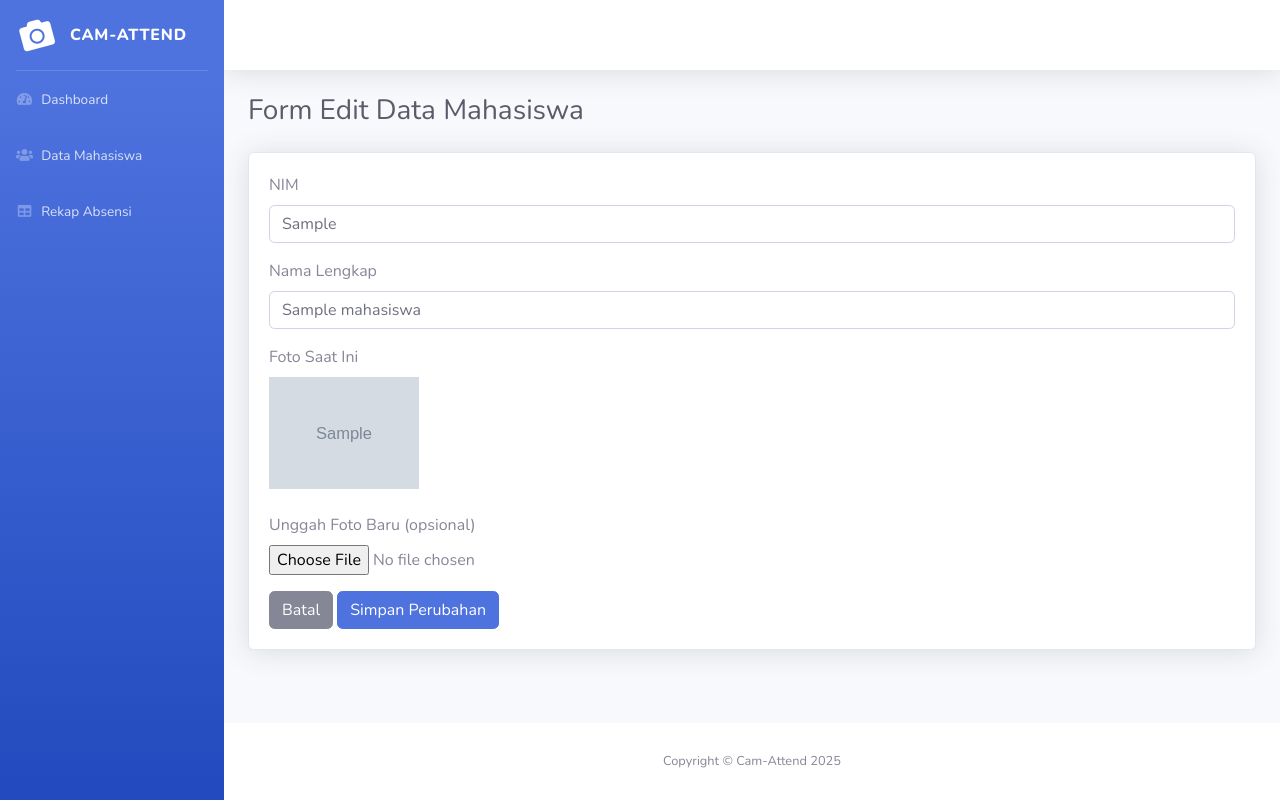
After one commit to rohmet/cam-attend, a Flask app: page /mahasiswa/edit/1 in a window 1280 px wide. The commit adds this page. Run offline with Flask 3, Linux system fonts and the light colour scheme; a user stored in the database is signed in; tables that the repository leaves empty hold one stand-in row (values such as "Sample post"); grey boxes marked "Sample" are stand-in pictures; some libraries are stand-ins or nearby versions.

Commit message:
feat: add edit and delete functionality for mahasiswa data

```diff
--- a/app/routes.py
+++ b/app/routes.py
@@ -114,3 +114,50 @@ def tambah_mahasiswa():
     return redirect(url_for('mahasiswa'))
 
   return render_template('tambah_mahasiswa.html')
+
+# Route edit mahasiswa
+@app.route('/mahasiswa/edit/<int:id>', methods=['GET', 'POST'])
+@login_required
+def edit_mahasiswa(id):
+  mahasiswa = Mahasiswa.query.get_or_404(id)
+  if request.method == 'POST':
+    mahasiswa.nim = request.form['nim']
+    mahasiswa.nama = request.form['nama']
+    foto = request.files['foto']
+
+    # jika ada foto baru diunggah
+    if foto:
+      # Hapus foto lama jika bukan default.jpg
+      if mahasiswa.foto != 'default.jpg':
+        path_foto_lama = os.path.join(app.root_path, 'static/uploads', mahasiswa.foto)
+        if os.path.exists(path_foto_lama):
+          os.remove(path_foto_lama)
+
+      #simpan foto baru
+      nama_file_foto = secure_filename(foto.filename)
+      path_foto_baru = os.path.join(app.root_path, 'static/uploads', nama_file_foto)
+      foto.save(path_foto_baru)
+      mahasiswa.foto = nama_file_foto
+
+    db.session.commit()
+    flash('Data mahasiswa berhasil diperbarui!', 'success')
+    return redirect(url_for('mahasiswa'))
+
+  return render_template('edit_mahasiswa.html', mahasiswa=mahasiswa)
+
+# Route Hapus Mahasiswa
+@app.route('/mahasiswa/hapus/<int:id>', methods=['POST'])
+@login_required
+def hapus_mahasiswa(id):
+  mahasiswa = Mahasiswa.query.get_or_404(id)
+
+  # Hapus file foto terkait jika bukan default.jpg
+  if mahasiswa.foto != 'default.jpg':
+    path_foto = os.path.join(app.root_path, 'static/uploads', mahasiswa.foto)
+    if os.path.exists(path_foto):
+      os.remove(path_foto)
+
+  db.session.delete(mahasiswa)
+  db.session.commit()
+  flash('Data mahasiswa telah dihapus.', 'success')
+  return redirect(url_for('mahasiswa'))
--- /dev/null
+++ b/app/templates/edit_mahasiswa.html
@@ -0,0 +1,32 @@
+{% extends "base.html" %}
+
+{% block title %}Edit Mahasiswa{% endblock %}
+
+{% block content %}
+<h1 class="h3 mb-4 text-gray-800">Form Edit Data Mahasiswa</h1>
+
+<div class="card shadow mb-4">
+    <div class="card-body">
+        <form method="POST" action="{{ url_for('edit_mahasiswa', id=mahasiswa.id) }}" enctype="multipart/form-data">
+            <div class="form-group">
+                <label for="nim">NIM</label>
+                <input type="text" class="form-control" id="nim" name="nim" value="{{ mahasiswa.nim }}" required>
+            </div>
+            <div class="form-group">
+                <label for="nama">Nama Lengkap</label>
+                <input type="text" class="form-control" id="nama" name="nama" value="{{ mahasiswa.nama }}" required>
+            </div>
+            <div class="form-group">
+                <label>Foto Saat Ini</label><br>
+                <img src="{{ url_for('static', filename='uploads/' + mahasiswa.foto) }}" width="150" class="mb-2">
+            </div>
+            <div class="form-group">
+                <label for="foto">Unggah Foto Baru (opsional)</label>
+                <input type="file" class="form-control-file" id="foto" name="foto">
+            </div>
+            <a href="{{ url_for('mahasiswa') }}" class="btn btn-secondary">Batal</a>
+            <button type="submit" class="btn btn-primary">Simpan Perubahan</button>
+        </form>
+    </div>
+</div>
+{% endblock %}
```
Also changed, not shown: app/templates/mahasiswa.html (+5 -2 lines), app/static/uploads/Na_Jaemin.jpg (renamed from app/static/uploads/download_26.jpg).
